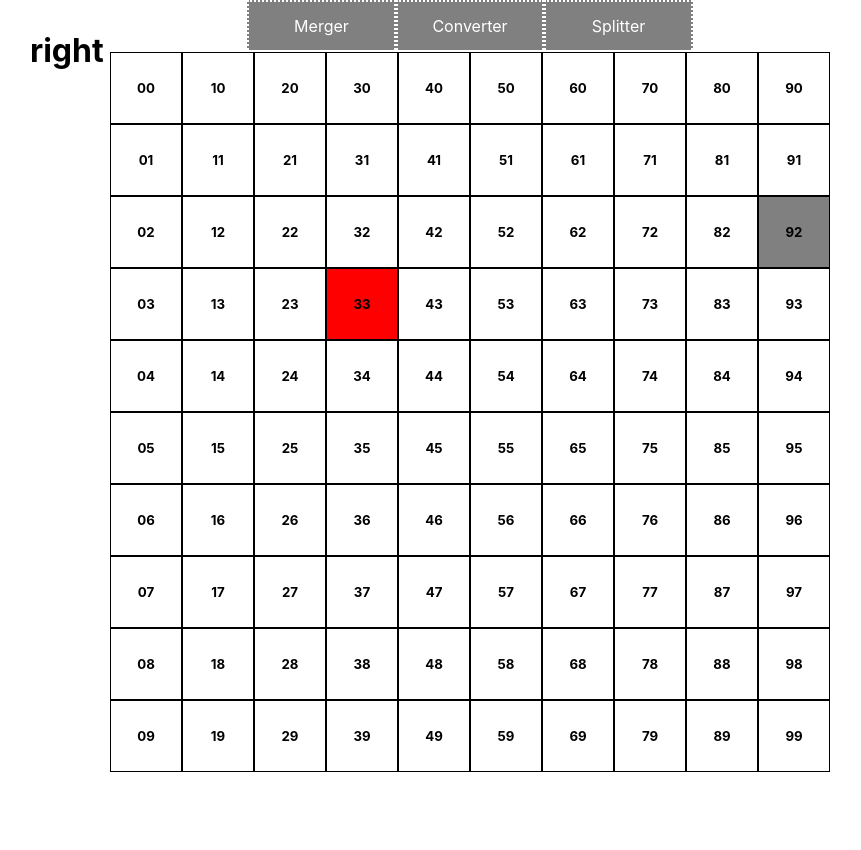
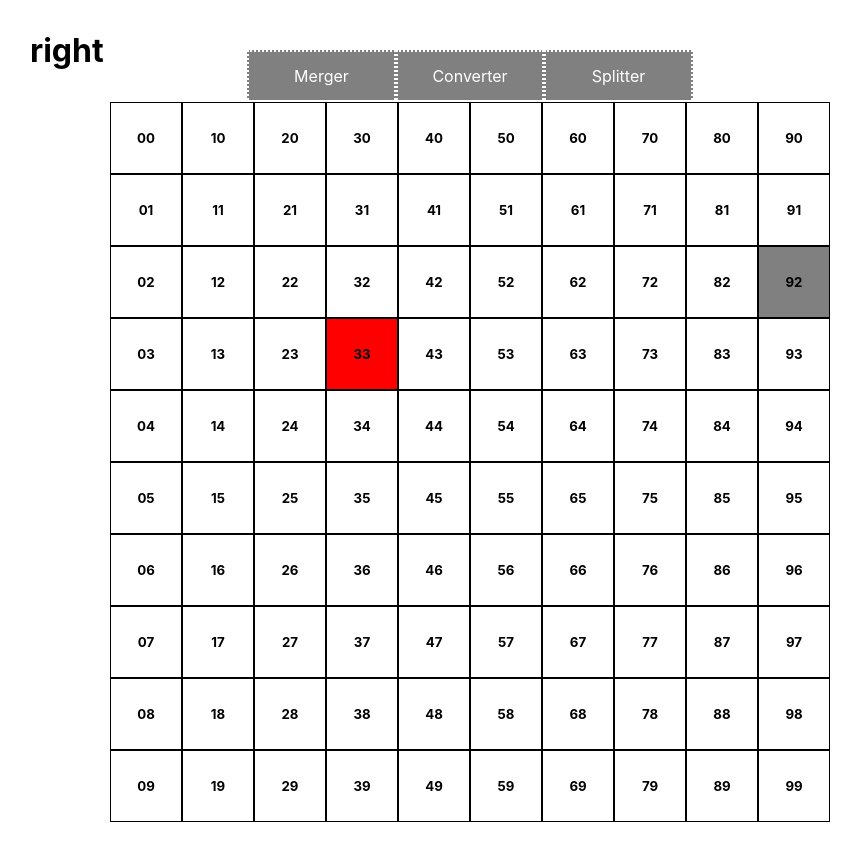
Before and after one commit to imbizman316/pdf-playground, a React (Create React App) app: page / in a window 1280 px wide. Shown: the whole page, without its empty margins (170-1031 px from the left). Before the commit the page ends 800 px from the top, so only its background shows below. Built offline with nearby package versions, Linux system fonts and the light colour scheme.

Commit message:
Polish UI again 2

```diff
--- a/src/App.css
+++ b/src/App.css
@@ -3,7 +3,7 @@
   flex-direction: column;
   justify-content: flex-start;
   align-items: center;
-  padding: 0;
+  padding-top: 50px;
   margin: 0;
   width: 100%;
   height: 100vh;
```
